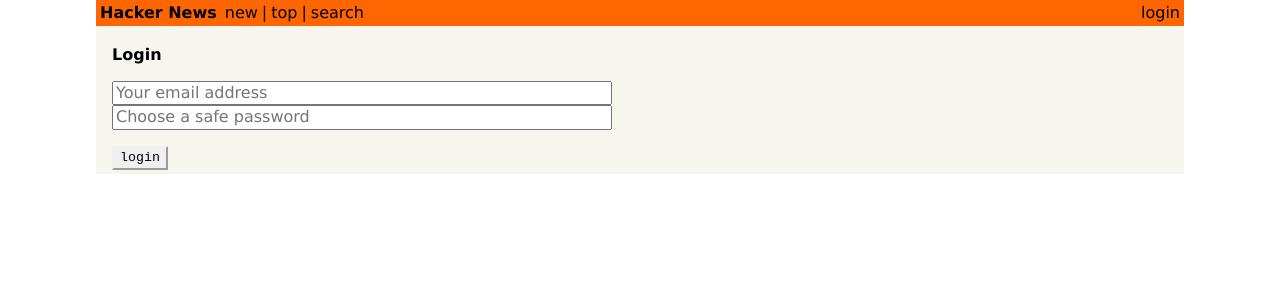
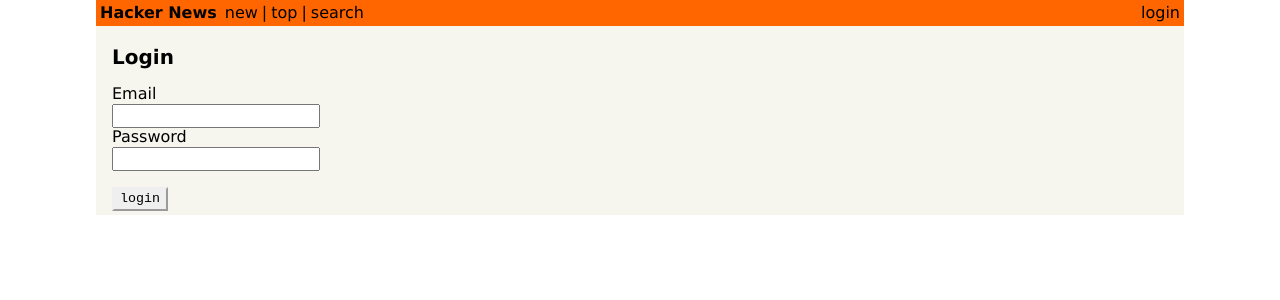
Before and after one commit to ericorruption/hackernews-react-apollo, a React (Create React App) app: page /login in a window 1280 px wide. Shown: the top 300 px of the page. Built offline with nearby package versions, Linux system fonts and the light colour scheme.

Commit message:
Improve login page accessibility

```diff
--- a/src/auth/Login.tsx
+++ b/src/auth/Login.tsx
@@ -13,23 +13,20 @@
   }
 `;
 
-// TODO improve acessibility
+// TODO error handling
 export const Login: FunctionComponent = () => {
   const history = useHistory();
   const { setToken } = useContext(AuthContext);
 
-  const [formState, setFormState] = useState({
-    email: '',
-    password: '',
-    name: '',
-  });
+  const [email, setEmail] = useState('');
+  const [password, setPassword] = useState('');
 
   const [login] = useMutation<Pick<Mutation, 'login'>, MutationLoginArgs>(
     LOGIN_MUTATION,
     {
       variables: {
-        email: formState.email,
-        password: formState.password,
+        email,
+        password,
       },
       onCompleted: ({ login }) => {
         if (!login || !login.token) {
@@ -43,37 +40,39 @@
   );
 
   return (
-    <div>
-      <h4 className="mv3">Login</h4>
+    <main>
+      <h1 className="f4 mv3">Login</h1>
+      <form
+        onSubmit={(e) => {
+          e.preventDefault();
+          login();
+        }}
+      >
         <div className="flex flex-column">
+          <label>
+            <span className="db">Email</span>
             <input
-          value={formState.email}
-          onChange={(e) =>
-            setFormState({
-              ...formState,
-              email: e.target.value,
-            })
-          }
-          type="text"
-          placeholder="Your email address"
+              value={email}
+              onChange={(e) => setEmail(e.target.value)}
+              type="email"
+              required
             />
+          </label>
+
+          <label>
+            <span className="db">Password</span>
             <input
-          value={formState.password}
-          onChange={(e) =>
-            setFormState({
-              ...formState,
-              password: e.target.value,
-            })
-          }
+              value={password}
+              onChange={(e) => setPassword(e.target.value)}
               type="password"
-          placeholder="Choose a safe password"
+              required
             />
+          </label>
         </div>
         <div className="flex mt3">
-        <button className="pointer mr2 button" onClick={() => login()}>
-          login
-        </button>
+          <button className="pointer mr2 button">login</button>
         </div>
-    </div>
+      </form>
+    </main>
   );
 };
```
Lines whose indentation alone changed are shown as unchanged.
